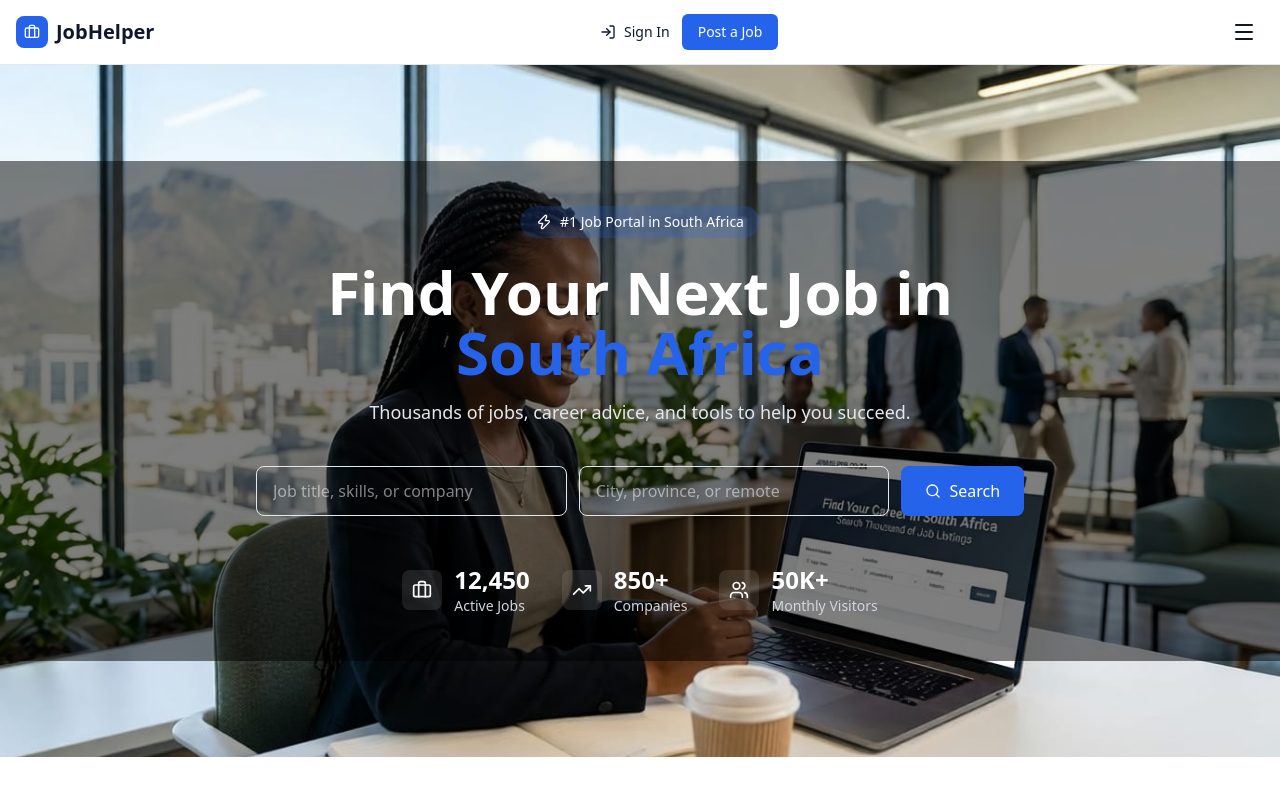
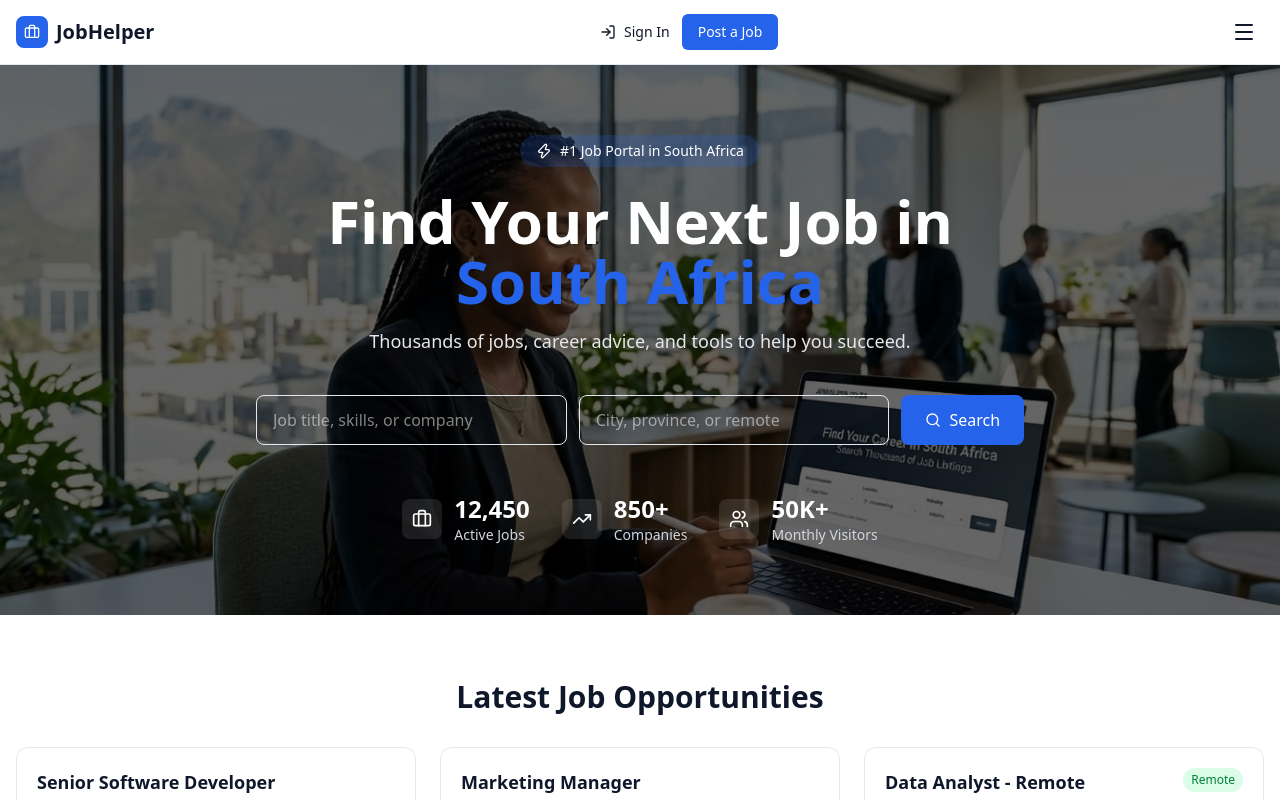
Before and after one commit to jeremiahsetou-ux/job-portal-final, a Next.js app: page / in a window 1280 px wide. Shown: the top 800 px of the page. Built offline with nearby package versions, Linux system fonts and the light colour scheme.

Commit message:
fix: proper hero background image sizing and full overlay coverage

```diff
--- a/src/app/page.tsx
+++ b/src/app/page.tsx
@@ -80,9 +80,15 @@ export default function HomePage() {
 
       <main className="flex-1">
         {/* Hero Section */}
-        <section className="min-h-[500px] py-16 md:py-24 bg-[url('/hero-bg.jpeg')] bg-cover bg-center bg-no-repeat">
-          <div className="min-h-[500px] bg-black/50 flex items-center">
-            <div className="container mx-auto px-4 w-full">
+        <section className="relative h-[550px] w-full overflow-hidden">
+          {/* Background Image */}
+          <div className="absolute inset-0">
+            <div className="absolute inset-0 bg-[url('/hero-bg.jpeg')] bg-cover bg-center bg-no-repeat w-full h-full" />
+          </div>
+          {/* Dark Overlay */}
+          <div className="absolute inset-0 bg-black/60" />
+          {/* Content */}
+          <div className="relative z-10 container mx-auto px-4 h-full flex items-center">
             <div className="max-w-3xl mx-auto text-center text-white">
               <div className="inline-flex items-center gap-2 bg-primary/20 text-white px-4 py-1.5 rounded-full text-sm font-medium mb-6">
                 <Zap size={16} />
@@ -134,7 +140,6 @@ export default function HomePage() {
               </div>
             </div>
           </div>
-          </div>
         </section>
 
         {/* Latest Job Opportunities */}
```
Lines whose indentation alone changed are shown as unchanged.
